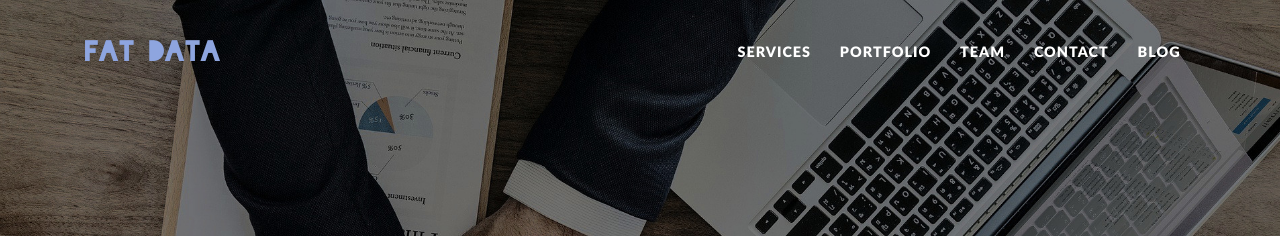
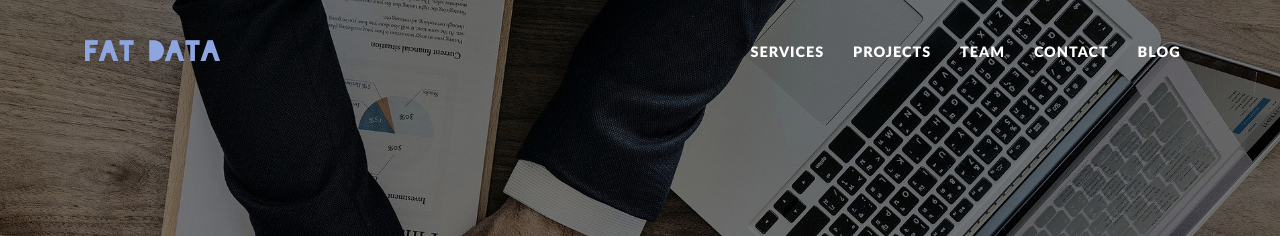
Before and after one commit to Mark-to-market/Mark-to-market.github.io, a Jekyll site: the page built from index.md, in a window 1280 px wide. Shown: the top 236 px of the page. Built offline with Jekyll 4.4.1, drawn with Linux system fonts in a browser that asks for light colours; nearby versions of some CDN libraries.

Commit message:
Update header.html

```diff
--- a/_includes/header.html
+++ b/_includes/header.html
@@ -15,7 +15,7 @@
               <a class="nav-link js-scroll-trigger" href="/#services">Services</a>
             </li>
             <li class="nav-item">
-              <a class="nav-link js-scroll-trigger" href="/#portfolio">Portfolio</a>
+              <a class="nav-link js-scroll-trigger" href="/#portfolio">Projects</a>
             </li>
             <li class="nav-item">
               <a class="nav-link js-scroll-trigger" href="/#team">Team</a>
```
